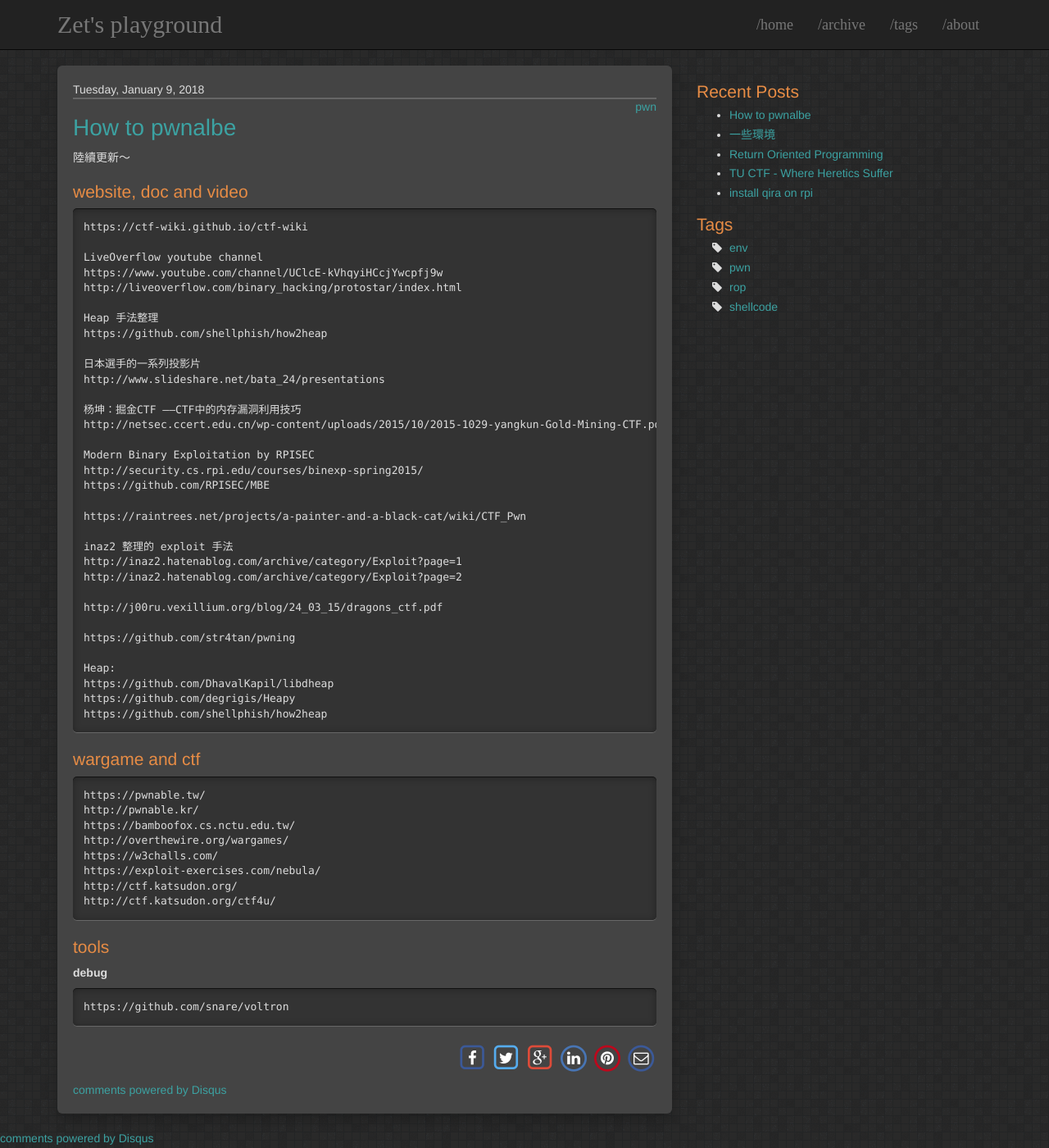
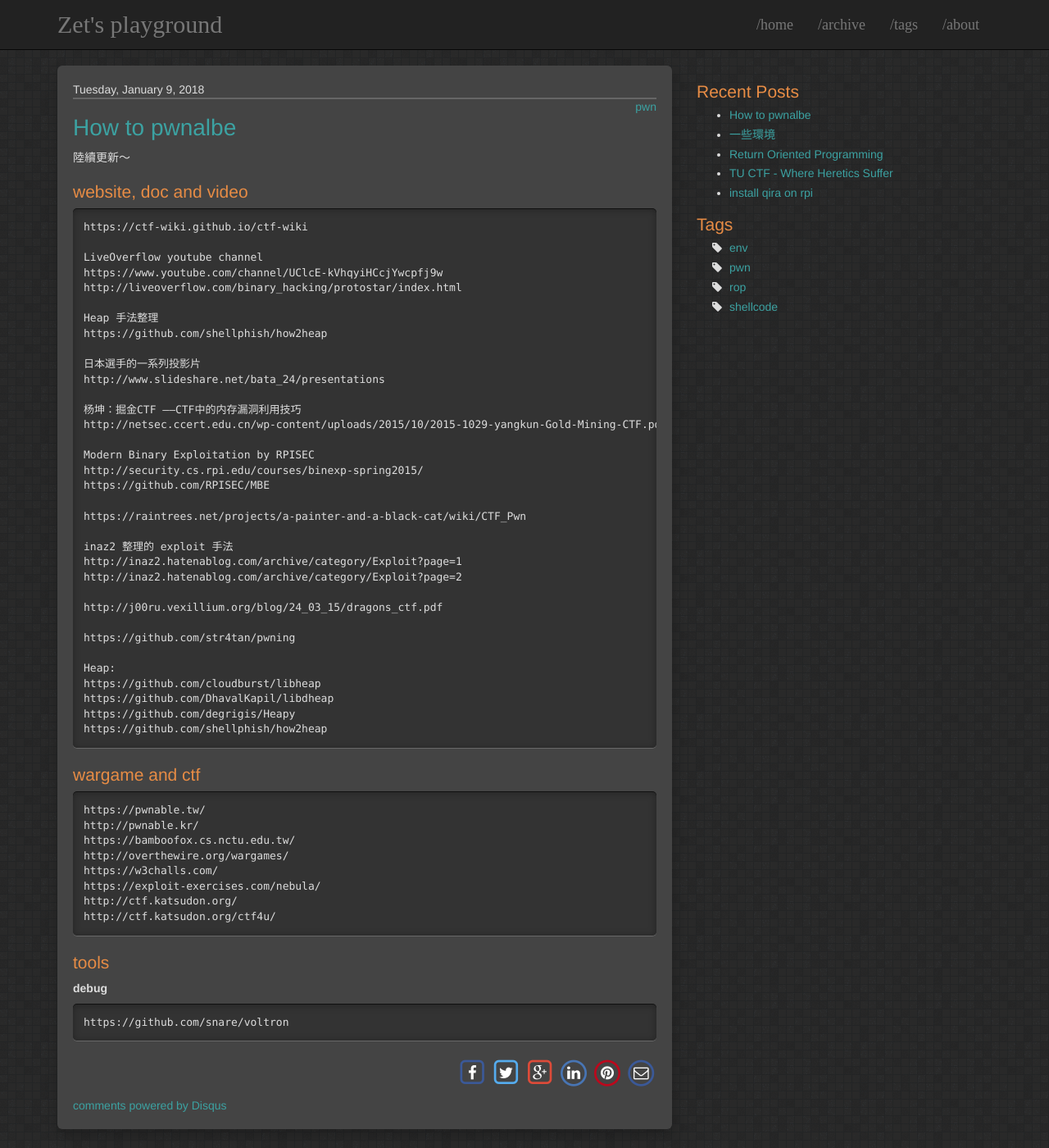
Before and after one commit to zet235/zet235.github.io, a Jekyll site: the page built from _posts/2018-01-09-how-to-pwnable.markdown, in a window 1280 px wide and 1400 px high. Shown: the whole window at 82% size. Built offline with Jekyll 4.4.1, drawn with Linux system fonts in a browser that asks for light colours; comment, search, counter and statistics services are not loaded; part of the change alters nothing that is shown.

Commit message:
Update 2018-01-09-how-to-pwnable.markdown

```diff
--- a/_posts/2018-01-09-how-to-pwnable.markdown
+++ b/_posts/2018-01-09-how-to-pwnable.markdown
@@ -40,6 +40,7 @@ http://j00ru.vexillium.org/blog/24_03_15/dragons_ctf.pdf
 https://github.com/str4tan/pwning
 
 Heap:
+https://github.com/cloudburst/libheap
 https://github.com/DhavalKapil/libdheap
 https://github.com/degrigis/Heapy
 https://github.com/shellphish/how2heap
```
